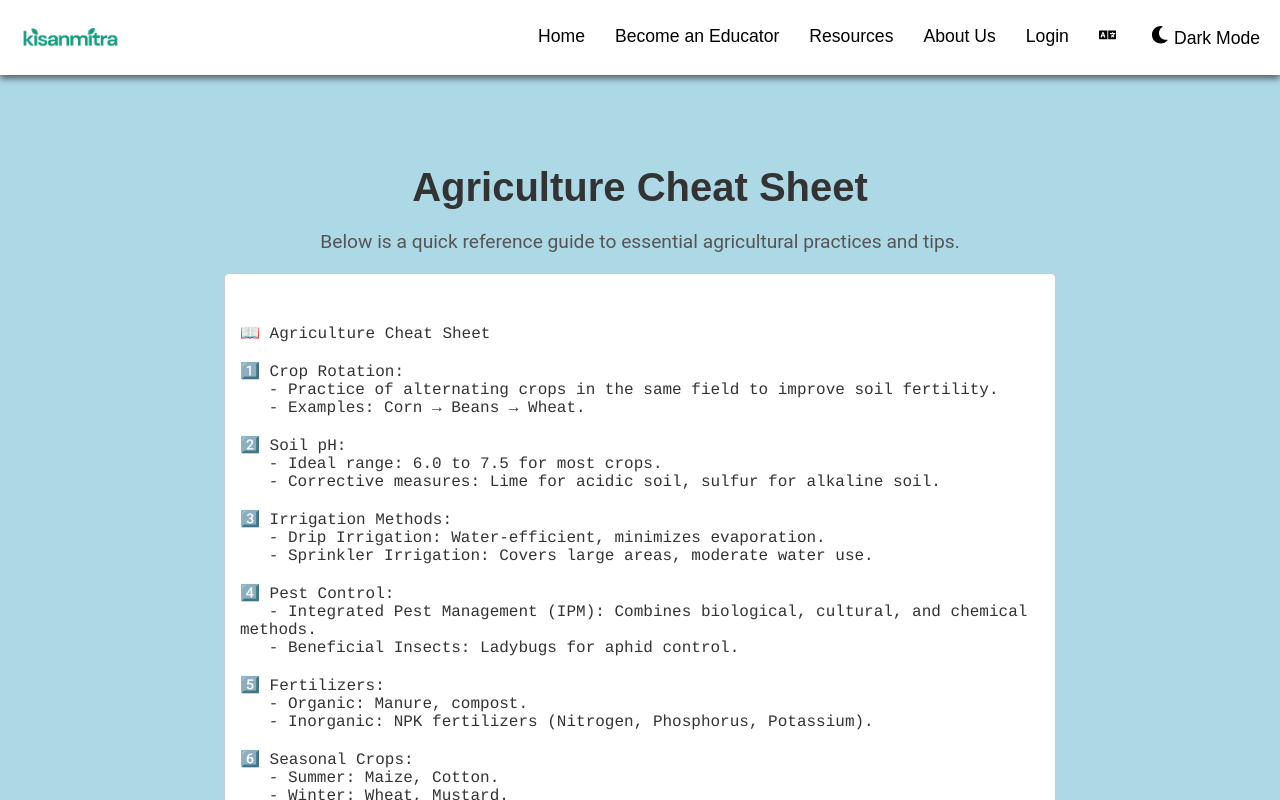
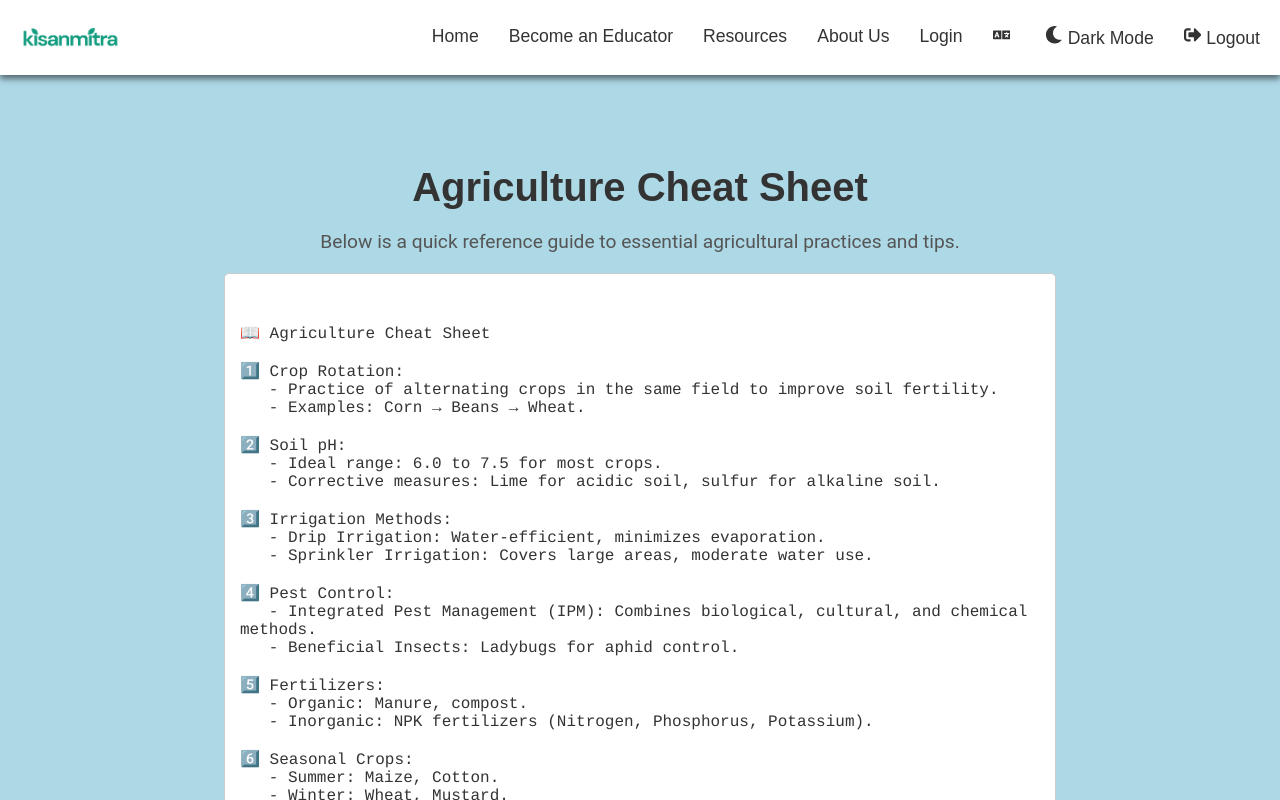
Before and after one commit to Vidhikothia/KisanMitra, a React (Create React App) app in the folder frontend/: page /cheatsheet in a window 1280 px wide. Shown: the top 800 px of the page. Built offline with nearby package versions, Linux system fonts and the light colour scheme.

Commit message:
logout added

```diff
--- a/frontend/src/components/Navbar.js
+++ b/frontend/src/components/Navbar.js
@@ -1,10 +1,13 @@
 import React, { useState, useEffect } from 'react';
 import './Navbar.css'; // Add custom CSS
-import { FaLanguage, FaSun, FaMoon } from 'react-icons/fa';
+import { FaLanguage, FaSun, FaMoon, FaSignOutAlt } from 'react-icons/fa';
+import { useNavigate } from 'react-router-dom';
 import km from "./kisanmitra.png";
+
 const Navbar = () => {
   const [isScrolled, setIsScrolled] = useState(false);
   const [isDarkMode, setIsDarkMode] = useState(false);
+  const navigate = useNavigate();
 
   // Detect Scroll
   const handleScroll = () => {
@@ -16,7 +19,7 @@ const Navbar = () => {
     const googleTranslateDropdown = document.querySelector('.goog-te-combo');
     if (googleTranslateDropdown) {
       googleTranslateDropdown.value = langCode;
-      googleTranslateDropdown.dispatchEvent(new Event('change')); // Trigger translation
+      googleTranslateDropdown.dispatchEvent(new Event('change'));
     }
   };
 
@@ -27,8 +30,11 @@ const Navbar = () => {
 
   // Apply Dark/Light Theme
   useEffect(() => {
-    document.body.style.backgroundColor = isDarkMode ? '#121212' : '#ffffff';
-    document.body.style.color = isDarkMode ? '#ffffff' : '#000000';
+    if (isDarkMode) {
+      document.body.classList.add('dark-mode');
+    } else {
+      document.body.classList.remove('dark-mode');
+    }
 
     window.addEventListener('scroll', handleScroll);
     return () => {
@@ -36,19 +42,28 @@ const Navbar = () => {
     };
   }, [isDarkMode]);
 
+  // Handle Logout
+  const handleLogout = () => {
+    localStorage.removeItem('authToken');
+    sessionStorage.clear();
+    navigate('/login');
+  };
+
   return (
-    <nav className={`navbar ${isScrolled ? 'scrolled' : ''}`}>
+    <nav className={`navbar ${isScrolled ? 'scrolled' : ''} ${isDarkMode ? 'dark' : ''}`}>
       <div className="logo">
-      <img src={km} alt="Schemes" className="kisanmitra" />
+        <img src={km} alt="Schemes" className="kisanmitra" />
       </div>
       <ul className="nav-links">
         <li><a href="/">Home</a></li>
-        <li><a href="#educate">Become an Educator</a>
-        <ul className="dropdown">
+        <li>
+          <a href="#educate">Become an Educator</a>
+          <ul className="dropdown">
             <li><a href="/videouploadform">Upload Video</a></li>
             <li><a href="/cheatsheetuploadform">Upload Cheatsheet</a></li>
             <li><a href="/articleuploadform">Upload Article</a></li>
-          </ul></li>
+          </ul>
+        </li>
         <li>
           <a href="#resources">Resources</a>
           <ul className="dropdown">
@@ -60,7 +75,6 @@ const Navbar = () => {
         <li><a href="/aboutus">About Us</a></li>
         <li><a href="/login">Login</a></li>
 
-        {/* Language Dropdown */}
         <li>
           <a href="#language">
             <FaLanguage style={{ marginRight: '5px' }} />
@@ -72,10 +86,15 @@ const Navbar = () => {
           </ul>
         </li>
 
-        {/* Dark/Light Mode Toggle */}
         <li>
           <a href="#mode" onClick={toggleMode} style={{ cursor: 'pointer' }}>
             {isDarkMode ? <FaSun /> : <FaMoon />} {isDarkMode ? 'Light Mode' : 'Dark Mode'}
+          </a>
+        </li>
+
+        <li>
+          <a href="#logout" onClick={handleLogout} style={{ cursor: 'pointer' }}>
+            <FaSignOutAlt /> Logout
           </a>
         </li>
       </ul>
```
